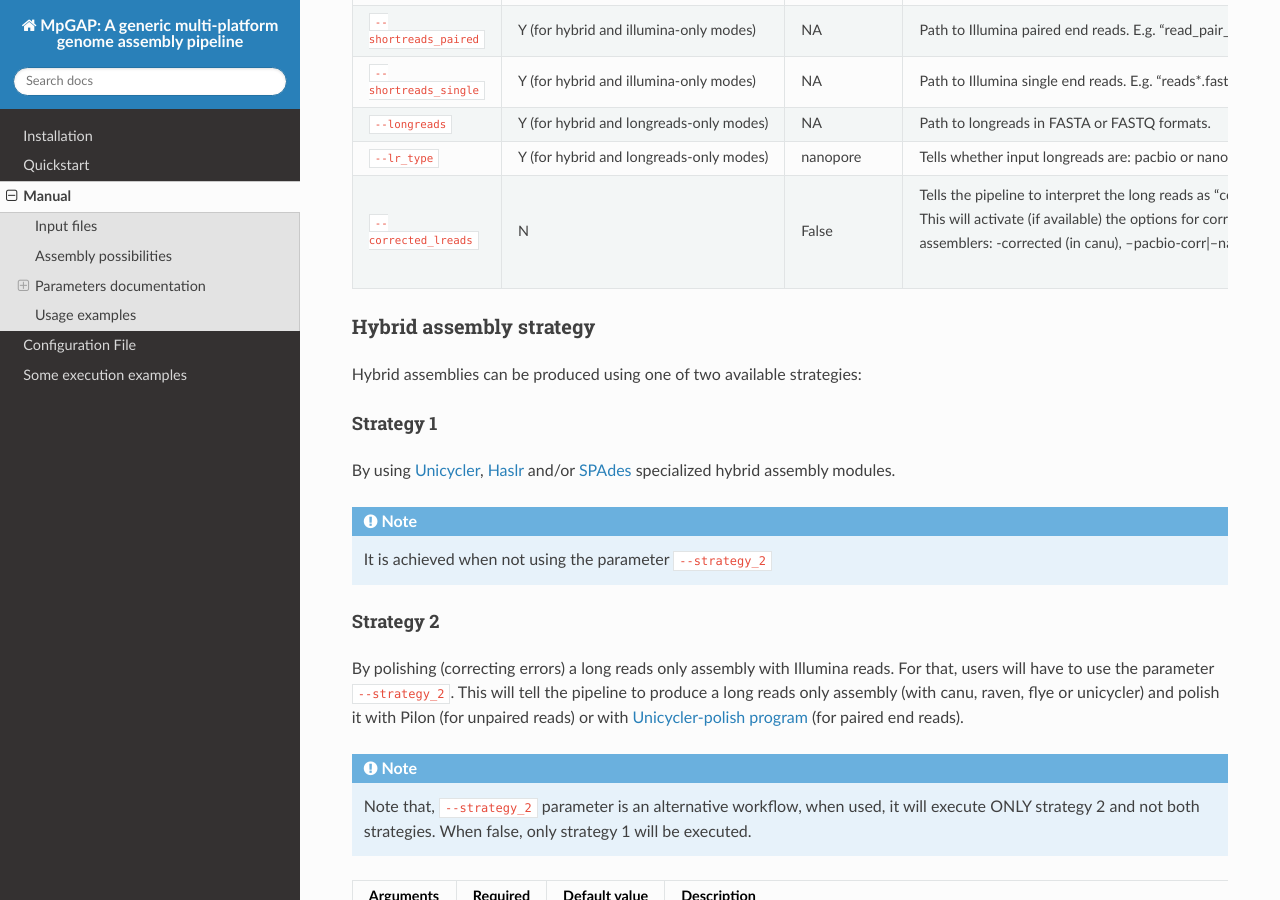
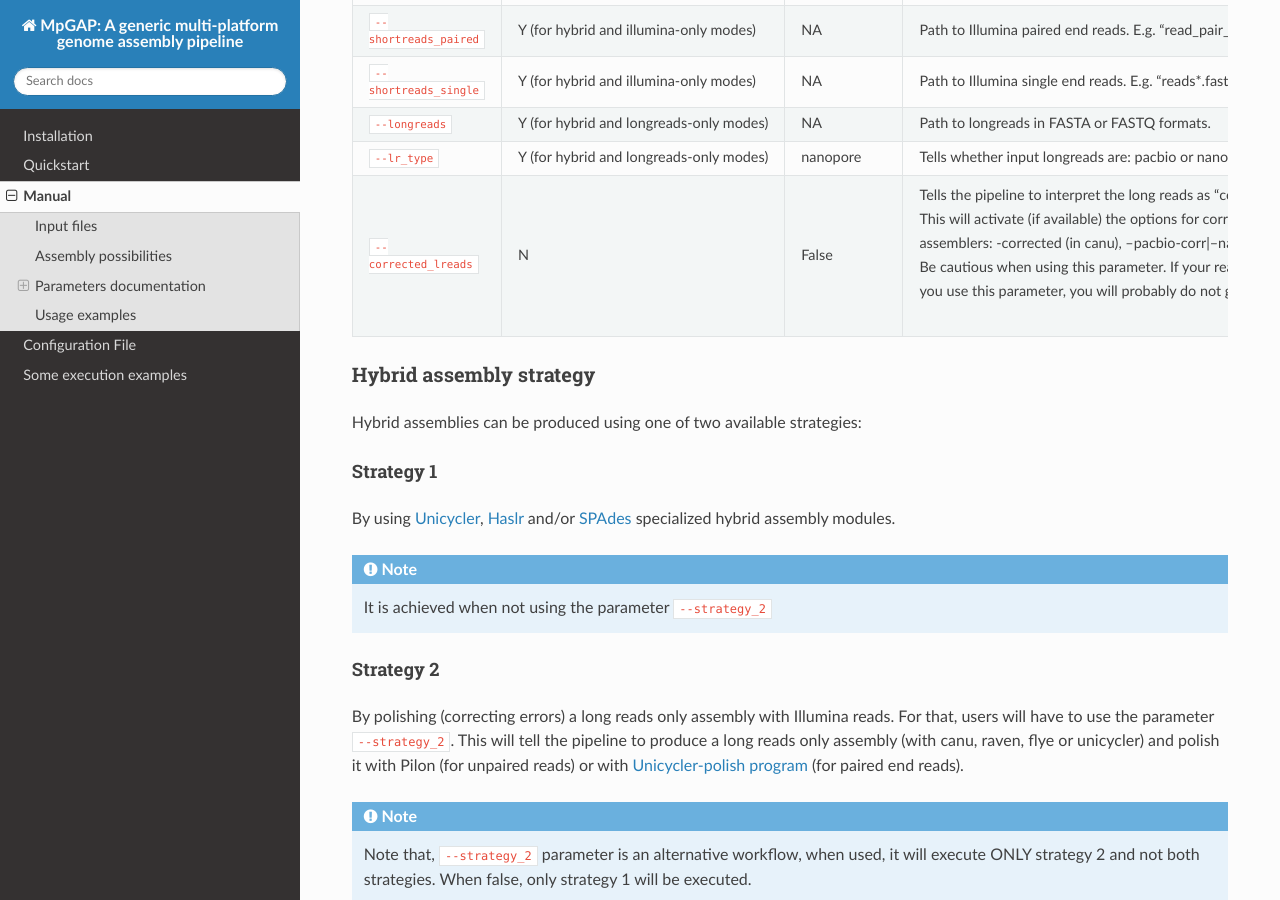
Before and after one commit to fmalmeida/MpGAP, a Sphinx documentation site: the page built from docs/manual.rst, in a window 1280 px wide and 900 px high, scrolled down 1529 px. Built offline with Sphinx 7.4.7 and the Read the Docs theme 2.0.0, drawn with Linux system fonts in a browser that asks for light colours.

Commit message:
Updating information to users

```diff
--- a/docs/manual.rst
+++ b/docs/manual.rst
@@ -117,6 +117,8 @@ Input files
      - | Tells the pipeline to interpret the long reads as "corrected" long reads.
        | This will activate (if available) the options for corrected reads in the
        | assemblers: -corrected (in canu), --pacbio-corr|--nano-corr (in flye), etc.
+       | Be cautious when using this parameter. If your reads are not corrected, and
+       | you use this parameter, you will probably do not generate any contig.
 
 Hybrid assembly strategy
 ------------------------
```
Also changed, not shown: 4 other files.
